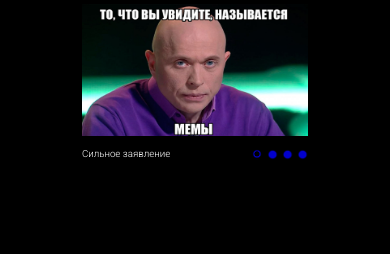
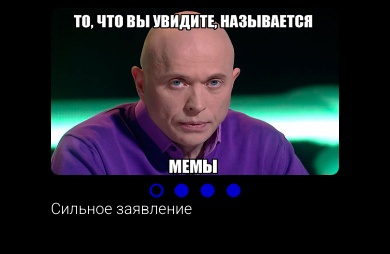
Before and after one commit to frontending/cssMemSlider, a plain HTML site: page cssMemSlider/index.html in a window 390 px wide. Drawn offline with Linux system fonts and the light colour scheme.

Commit message:
feat: add adaptive (Sun, Oct 17, 2021 02:10:40 AM)

```diff
--- a/cssMemSlider/style.css
+++ b/cssMemSlider/style.css
@@ -35,6 +35,7 @@ body {
 .img1-background, .img2-background, .img3-background, .img4-background {
     display: grid;
     grid-area: 1 / 1 / 12 / 5;
+    border-radius: 2vw;
     background-size: 100% 100%;
     background-repeat: no-repeat;
     animation: background-hide 500ms;
@@ -148,3 +149,39 @@ label:hover {
 #btn4:checked ~ .label-wrapper > .label-btn4:hover {
     background-image: url(assets/img/button-active-hover.png);
 }
+
+@media (max-width: 1025px) {
+
+    .wrapper {
+        width: 78vw;
+        height: 58vw;
+        grid-template-columns: repeat(3, 1fr);
+        grid-template-rows: repeat(15, 1fr);
+        padding: 2vw;
+    }
+
+    .img1-wrapper, .img2-wrapper, .img3-wrapper, .img4-wrapper {
+        grid-template-columns: repeat(4, 1fr);
+        grid-template-rows: repeat(13, 1fr);
+        grid-area: 1 / 1 / 16 / 4;
+    }
+
+    .label-wrapper {
+        grid-area: 13 / 2 / 15 / 3;
+    }
+
+    .img1-background, .img2-background, .img3-background, .img4-background {
+        grid-area: 1 / 1 / 13 / 5;
+        border-radius: 2vw;
+    }
+
+    .text {
+        grid-area: 14 / 1 / 16 / 5;
+        font-size: 4vw;
+    }
+
+    label {
+        width: 5vw;
+        height: 5vw;
+    }
+}
```
